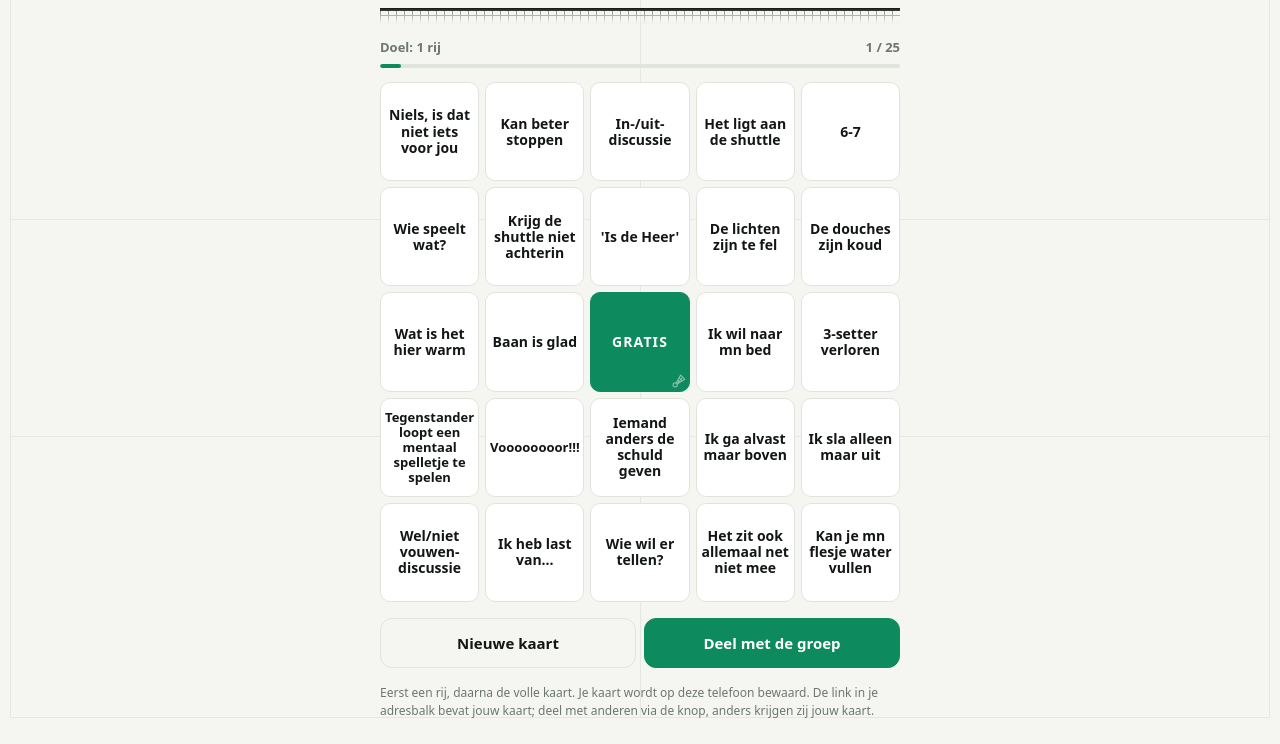
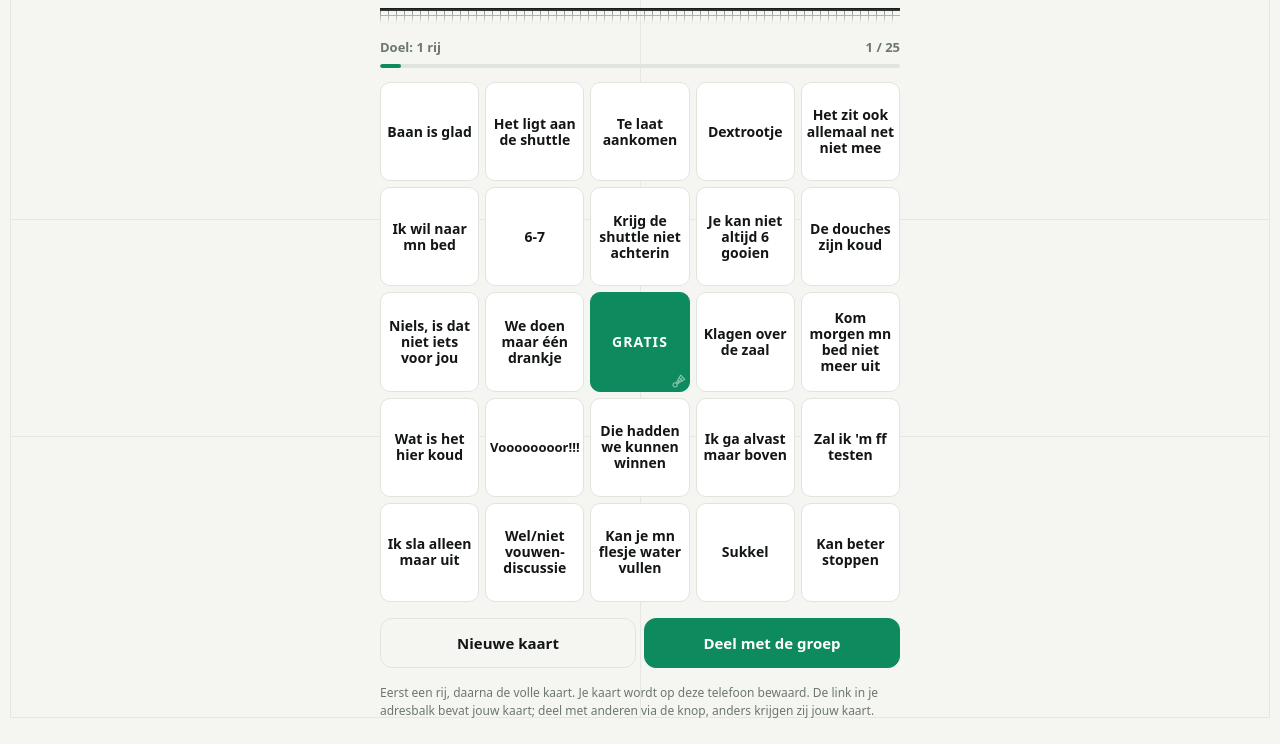
Before and after one commit to Amphionis/Bingo-site-badminton, a plain HTML site: page index.html in a window 1280 px wide. Shown: the part 72-816 px from the top of the page. Drawn offline with Linux system fonts and the light colour scheme.

Commit message:
Add additional string to the array in index.html

```diff
--- a/index.html
+++ b/index.html
@@ -228,7 +228,8 @@ const ITEMS = [
   "Het zit ook allemaal net niet mee",
   "Niels, is dat niet iets voor jou",
   "6-7",
-  "Voooooooor!!!"
+  "Voooooooor!!!",
+  "Die hadden we kunnen winnen"
 ];
 /* ======================================================== */
 
```
